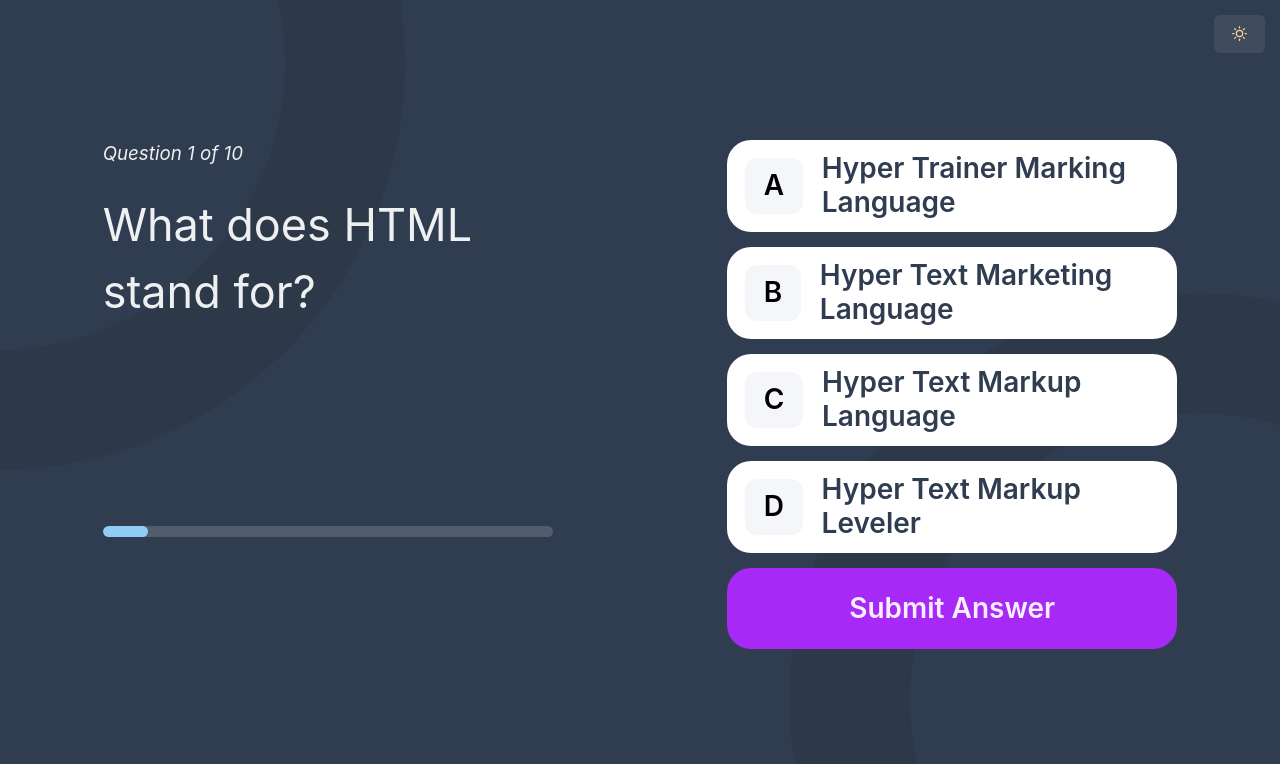
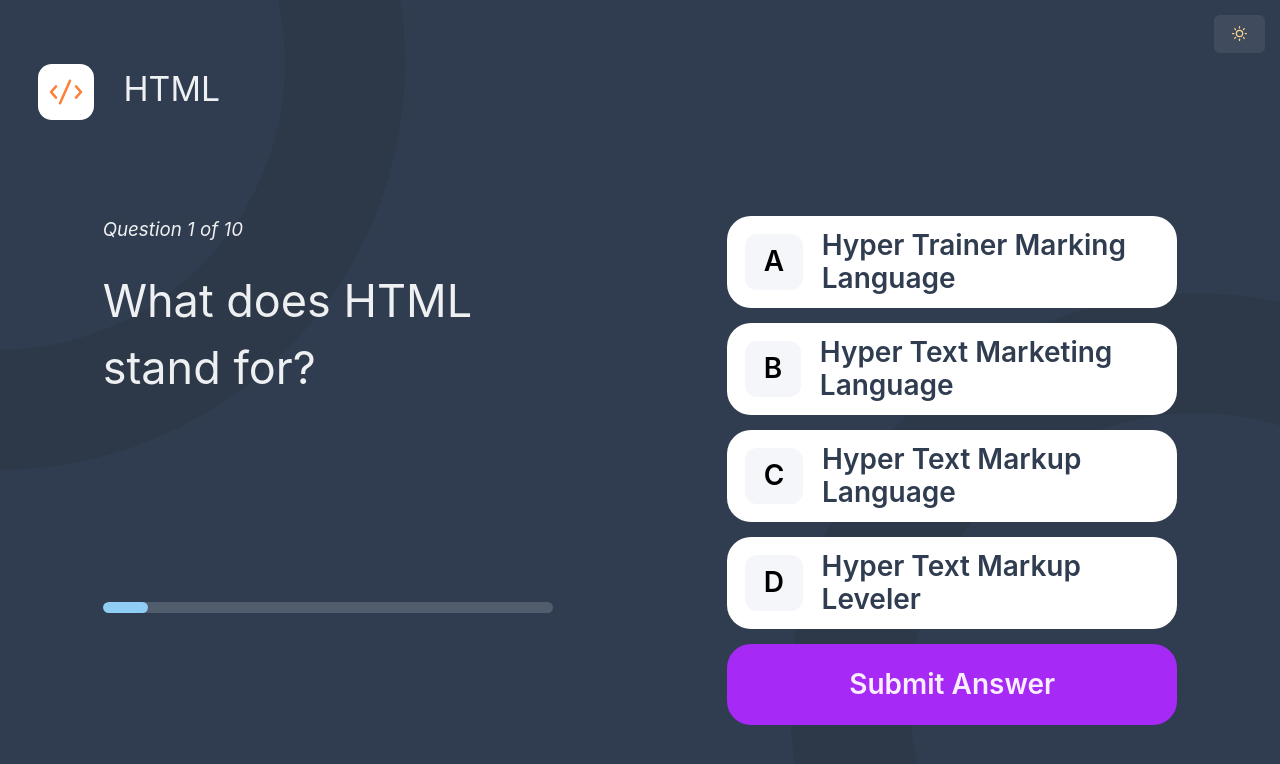
Before and after one commit to rojasmart/quizz-app, a React (Vite) app: page / in a window 1280 px wide. Both pictures are taken after a click on the button "HTML". Shown: the top 764 px of the page. Built offline with nearby package versions, Linux system fonts and the light colour scheme.

Commit message:
added header to questions and end

```diff
--- a/src/components/SelectQuestions.jsx
+++ b/src/components/SelectQuestions.jsx
@@ -31,6 +31,8 @@ const SelectQuestions = ({ data, getCategory, setIcon }) => {
             gap: "6",
             borderRadius: "20px",
             fontSize: "18",
+            backgroundColor: "var(--pure-white)",
+            color: "var(--dark-navy)",
           }}
         >
           {item.title}
--- a/src/pages/FinalScreen.jsx
+++ b/src/pages/FinalScreen.jsx
@@ -19,8 +19,8 @@ export default function FinalScreen() {
   const category = useSelector((state) => state.category.category);
   const icon = useSelector((state) => state.icon.icon);
 
-  console.log("icon ending", icon);
-  console.log("category ending", category);
+  const subject = useSelector((state) => state.category.category);
+
   const dispatch = useDispatch();
   const navigate = useNavigate();
 
@@ -30,7 +30,19 @@ export default function FinalScreen() {
   };
 
   return (
-    <HStack>
+    <HStack flexWrap={"wrap"}>
+      <Stack w={"100%"}>
+        <Flex gap={"8"} justifyContent={"left"}>
+          <Image
+            src={icon}
+            p="8px"
+            borderRadius={14}
+            backgroundColor={"white"}
+          />
+
+          <Text fontSize="4xl">{subject}</Text>
+        </Flex>
+      </Stack>
       <Container maxW="lg">
         <Text fontSize="6xl">Quiz completed</Text>
         <Text fontSize="6xl" as="b">
--- a/src/pages/Questions.jsx
+++ b/src/pages/Questions.jsx
@@ -6,6 +6,8 @@ import {
   Text,
   Progress,
   Box,
+  Image,
+  Flex,
 } from "@chakra-ui/react";
 
 import { useEffect, useState } from "react";
@@ -42,6 +44,8 @@ const Questions = () => {
   const [quizFinished, setQuizFinished] = useState(false);
 
   const subject = useSelector((state) => state.category.category);
+
+  const icon = useSelector((state) => state.icon.icon);
 
   const currentQuestionNumber = useSelector(
     (state) => state.currentQuestionNumber
@@ -123,7 +127,20 @@ const Questions = () => {
       justify="center"
       spacing="44px"
       p="10"
+      flexWrap={"wrap"}
     >
+      <Stack w={"100%"}>
+        <Flex gap={"8"} justifyContent={"left"}>
+          <Image
+            src={icon}
+            p="8px"
+            borderRadius={14}
+            backgroundColor={"white"}
+          />
+
+          <Text fontSize="4xl">{subject}</Text>
+        </Flex>
+      </Stack>
       <Container maxW="lg" h={"520px"}>
         <Text fontSize="xl" as="i">
           Question {currentQuestionNumber} of {allQuestions.length}
```
